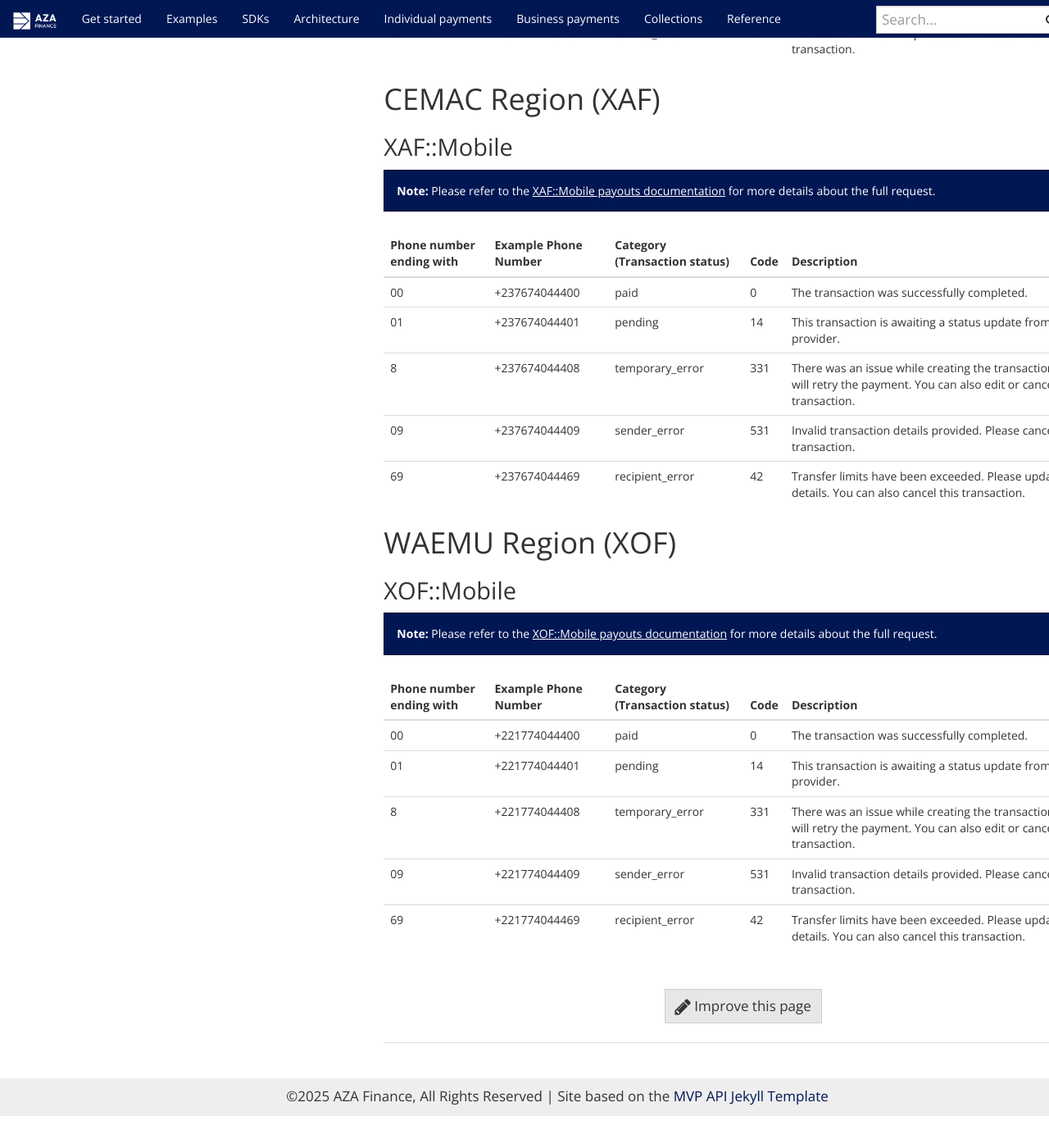
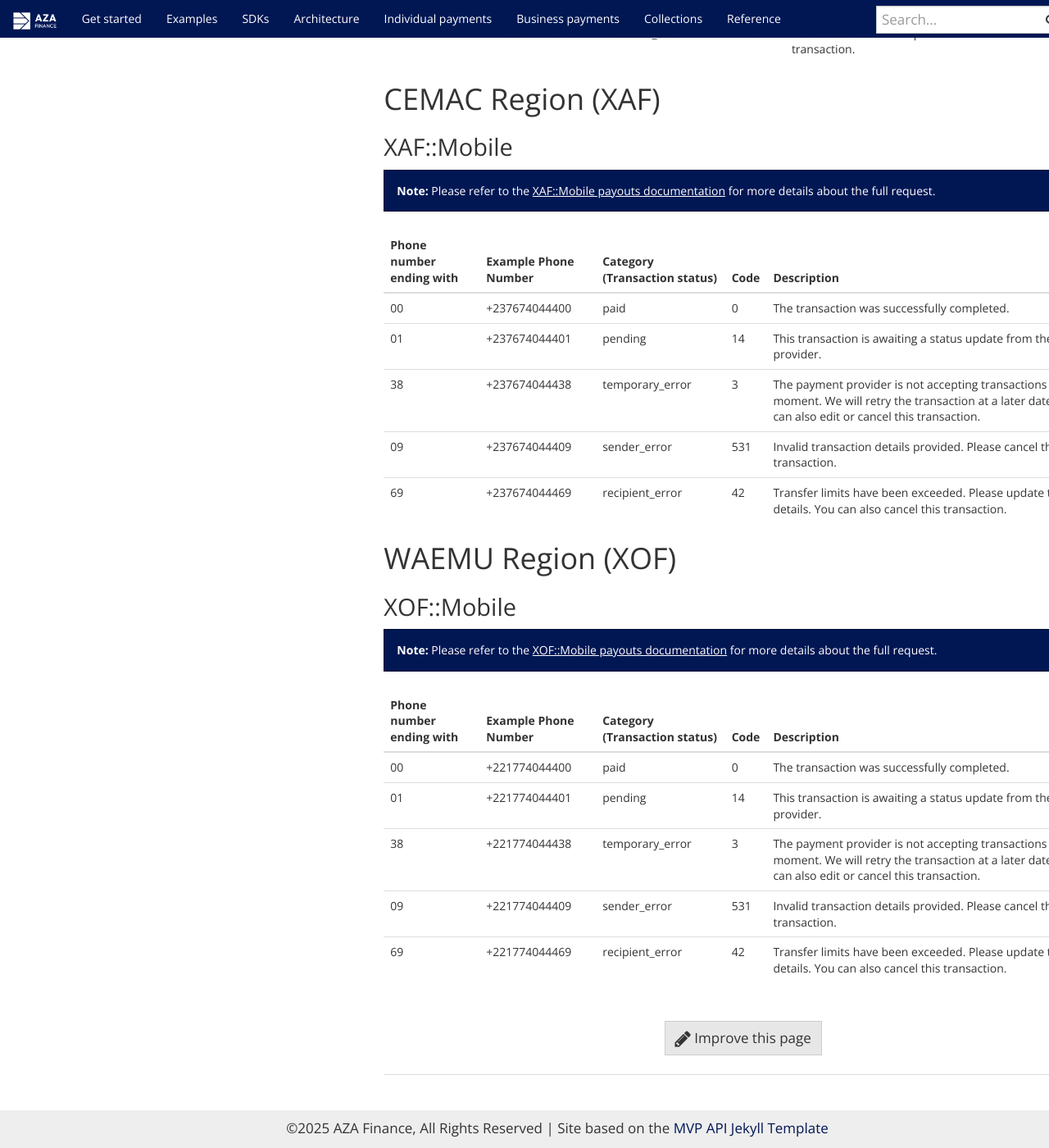
Before and after one commit to transferzero/api-documentation, a Jekyll site: the page built from _docs/sandbox-testing.md, in a window 1280 px wide and 1400 px high, scrolled down 7387 px. Shown: the whole window at 82% size. Built offline with Jekyll 4.4.1, drawn with Linux system fonts in a browser that asks for light colours; nearby versions of some CDN libraries; comment, search, counter and statistics services are not loaded; before the commit the page ends 8748 px from its top, so only the background shows below that.

Commit message:
Updates Temporary Error scenario with code 38

```diff
--- a/_docs/sandbox-testing.md
+++ b/_docs/sandbox-testing.md
@@ -427,7 +427,7 @@ Kindly reference the table below when testing our simulated payout feature, show
 |--------------------------|----------------------|-------------------------------|------|-------------|
 | 00                       | +237674044400        | paid                          | 0    | The transaction was successfully completed. |
 | 01                       | +237674044401        | pending                       | 14   | This transaction is awaiting a status update from the provider. |
-| 8                        | +237674044408        | temporary_error               | 331  | There was an issue while creating the transaction. We will retry the payment. You can also edit or cancel this transaction. |
+| 38                       | +237674044438        | temporary_error               | 3    | The payment provider is not accepting transactions at the moment. We will retry the transaction at a later date. You can also edit or cancel this transaction. |
 | 09                       | +237674044409        | sender_error                  | 531  | Invalid transaction details provided. Please cancel this transaction. |
 | 69                       | +237674044469        | recipient_error               | 42   | Transfer limits have been exceeded. Please update the details. You can also cancel this transaction. |
 
@@ -442,6 +442,6 @@ Kindly reference the table below when testing our simulated payout feature, show
 |--------------------------|----------------------|-------------------------------|------|-------------|
 | 00                       | +221774044400        | paid                          | 0    | The transaction was successfully completed. |
 | 01                       | +221774044401        | pending                       | 14   | This transaction is awaiting a status update from the provider. |
-| 8                        | +221774044408        | temporary_error               | 331  | There was an issue while creating the transaction. We will retry the payment. You can also edit or cancel this transaction. |
+| 38                       | +221774044438        | temporary_error               | 3    | The payment provider is not accepting transactions at the moment. We will retry the transaction at a later date. You can also edit or cancel this transaction. |
 | 09                       | +221774044409        | sender_error                  | 531  | Invalid transaction details provided. Please cancel this transaction. |
 | 69                       | +221774044469        | recipient_error               | 42   | Transfer limits have been exceeded. Please update the details. You can also cancel this transaction. |
```
